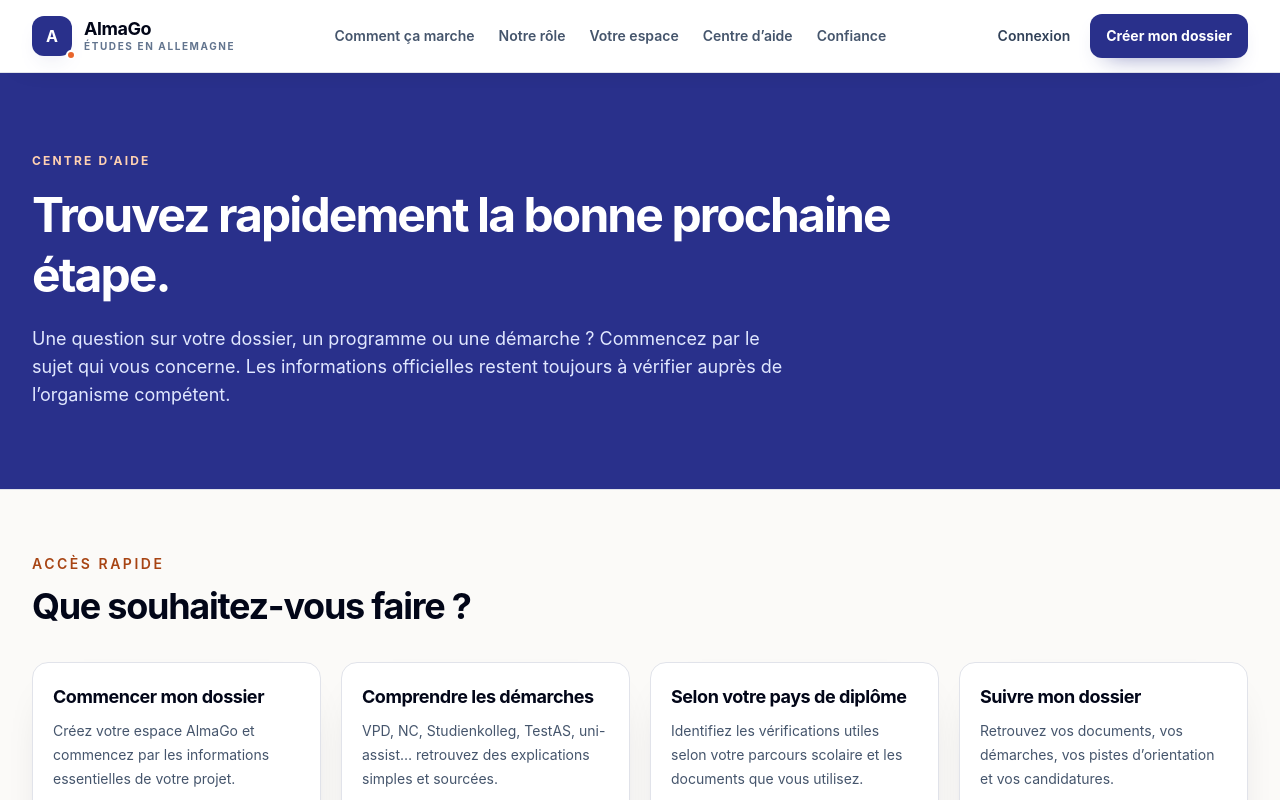
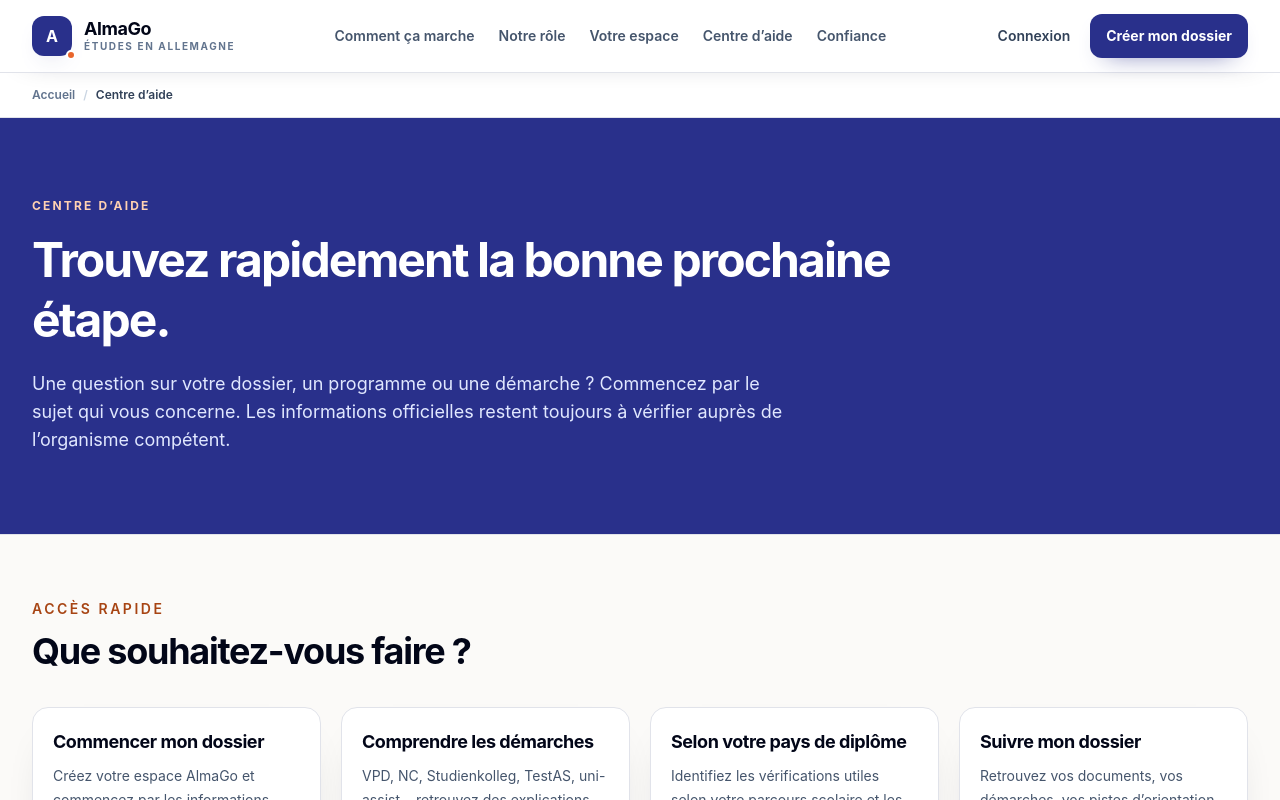
Before and after one commit to almago-platform/AlmaGo, a Next.js app: page /aide in a window 1280 px wide. Shown: the top 800 px of the page. Built offline with nearby package versions, Linux system fonts and the light colour scheme; no server answers.

Commit message:
feat(v3): add breadcrumb to aide

```diff
--- a/src/app/aide/page.tsx
+++ b/src/app/aide/page.tsx
@@ -2,6 +2,7 @@ import type { Metadata } from "next";
 import Link from "next/link";
 import { HomeHeader } from "@/components/public/HomeHeader";
 import { HomeFooter } from "@/components/public/HomeClosing";
+import { PublicBreadcrumbs } from "@/components/public/PublicBreadcrumbs";
 
 export const metadata: Metadata = {
   title: "Centre d’aide | AlmaGo",
@@ -111,6 +112,7 @@ export default function HelpCenterPage() {
   return (
     <main className="min-h-screen bg-[var(--background)] text-slate-950">
       <HomeHeader />
+      <PublicBreadcrumbs items={[{ label: "Centre d’aide" }]} />
 
       <section className="border-b border-[var(--border)] bg-[var(--brand)] text-white">
         <div className="mx-auto max-w-7xl px-4 py-14 sm:px-6 sm:py-18 lg:px-8 lg:py-20">
```
